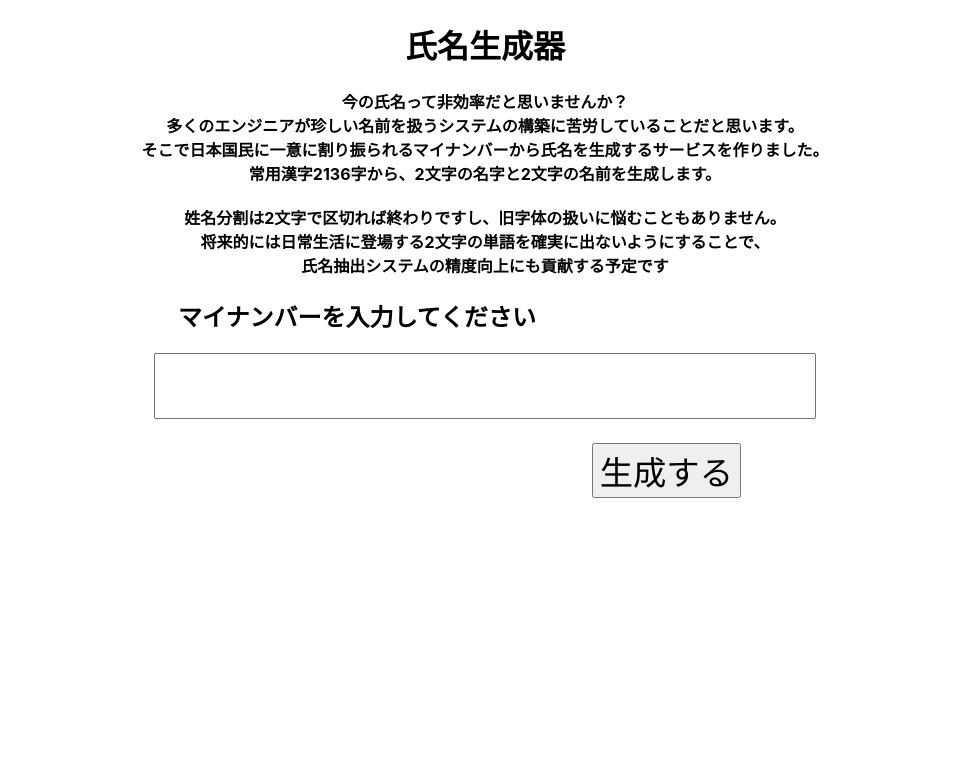
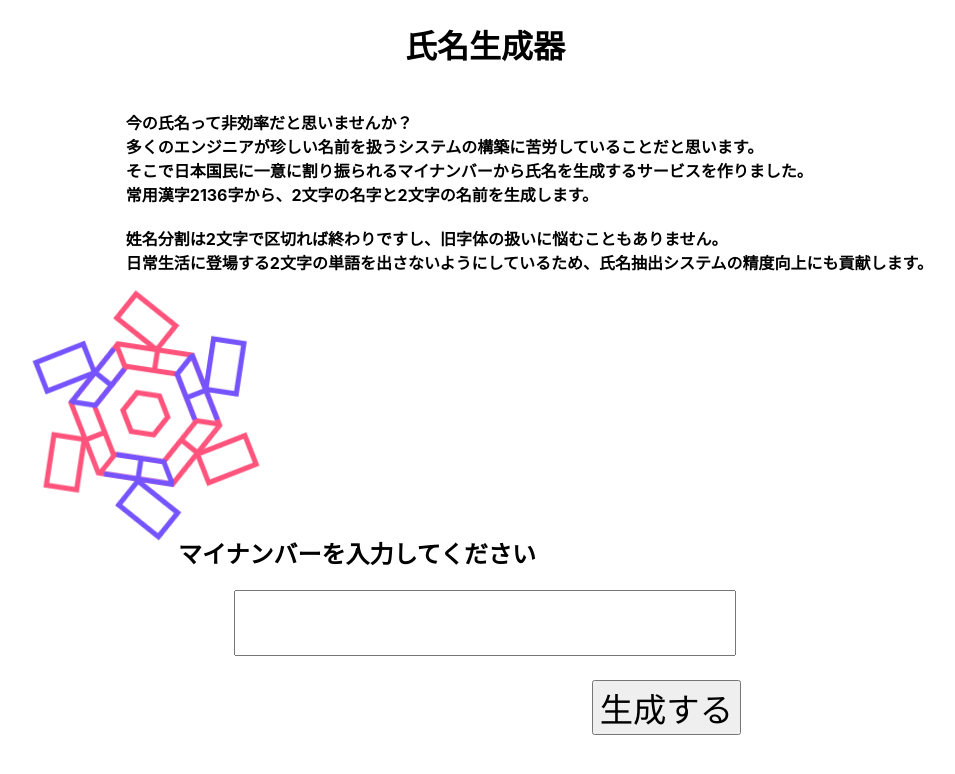
Before and after one commit to hukuda222/name_generator, a React (Create React App) app in the folder src/app/: page / in a window 1280 px wide. Shown: the top 774 px of the page, without its empty margins (155-1110 px from the left). Built offline with nearby package versions, Linux system fonts and the light colour scheme.

Commit message:
正規表現で弾くようにしたのと、デザイン変更

```diff
--- a/src/app/src/App.css
+++ b/src/app/src/App.css
@@ -3,13 +3,15 @@
 }
 
 .App-logo {
-  height: 40vmin;
+  height: 30vmin;
   pointer-events: none;
 }
 
 @media (prefers-reduced-motion: no-preference) {
   .App-logo {
     animation: App-logo-spin infinite 20s linear;
+    float: left;
+    margin-left: 14%;
   }
 }
 
@@ -49,10 +51,12 @@
 .Input {
   resize: none;
   font-size: 40pt;
+  clear: both;
 }
 
 p.left {
   margin-left: -20%;
+  clear: both;
 }
 
 .Button {
@@ -62,5 +66,15 @@ p.left {
 }
 
 p.output {
-  font-size: 35pt
+  font-size: 35pt;
 }
+p.error {
+  font-size: 10pt;
+  color:red;
+}
+
+.abst{
+  margin-right: 15%;
+  text-align: left;
+  float: right;
+}
--- a/src/app/src/App.js
+++ b/src/app/src/App.js
@@ -1,4 +1,4 @@
-import logo from './logo.svg';
+import logo from './logo2.svg';
 import './App.css';
 import React from 'react'
 import allchars from './chars.js';
@@ -8,25 +8,33 @@ class App extends React.Component {
     super(props);
     this.state = {
       value: '',
-      name: ''
+      name: '',
+      valid: false,
     };
     this.allchars = allchars.split("\n")
     this.handleChange = this.handleChange.bind(this);
     this.genName = this.genName.bind(this);
+    this.regex = /^[0-9]{12}$/g;
   }
 
   handleChange(event) {
     this.setState({ value: event.target.value });
   }
 
-
   genName() {
-    const index = Number(this.state.value);
-    const name1 = this.allchars[index % this.allchars.length];
-    const name2 = this.allchars[index * 2 % this.allchars.length];
-    const name3 = this.allchars[index * 3 % this.allchars.length];
-    const name4 = this.allchars[index * 4 % this.allchars.length];
-    this.setState({ name: "Your name is " + name1 + name2 + " " + name3 + name4 });
+    const found = this.state.value.match(this.regex);
+    if(found === null || found.length !== 1){
+      this.setState({ valid: false });
+      this.setState({ name: "12桁の半角数字を入力してください" });
+    }else{
+      const index = Number(this.state.value);
+      const name1 = this.allchars[index % this.allchars.length];
+      const name2 = this.allchars[index * 2 % this.allchars.length];
+      const name3 = this.allchars[index * 3 % this.allchars.length];
+      const name4 = this.allchars[index * 4 % this.allchars.length];
+      this.setState({ valid: true });
+      this.setState({ name: "あなたの名前は、 " + name1 + name2 + " " + name3 + name4 });
+    }
   }
 
   render() {
@@ -34,23 +42,23 @@ class App extends React.Component {
       <div className="App">
         <header className="Aipp-header">
           <h1>氏名生成器</h1>
-          <h4>今の氏名って非効率だと思いませんか？<br/>
+          <h4 className="abst">今の氏名って非効率だと思いませんか？<br/>
           多くのエンジニアが珍しい名前を扱うシステムの構築に苦労していることだと思います。<br/>
           そこで日本国民に一意に割り振られるマイナンバーから氏名を生成するサービスを作りました。<br/>
           常用漢字2136字から、2文字の名字と2文字の名前を生成します。<br/><br/>
           姓名分割は2文字で区切れば終わりですし、旧字体の扱いに悩むこともありません。<br/>
-          将来的には日常生活に登場する2文字の単語を確実に出ないようにすることで、<br/>
-          氏名抽出システムの精度向上にも貢献する予定です</h4>
+          日常生活に登場する2文字の単語を出さないようにしているため、氏名抽出システムの精度向上にも貢献します。</h4>
+          <img src={logo} className="App-logo" alt="logo" />
         </header>
         <div>
           <p className="left"><h2>マイナンバーを入力してください</h2></p>
-          <textarea value={this.state.value} onChange={this.handleChange} cols={20} rows={1} className="Input" />
+          <textarea value={this.state.value} onChange={this.handleChange} cols={15} rows={1} className="Input" />
         </div>
         <br />
         <button onClick={this.genName} className="Button">
           生成する
         </button>
-        <p className="output">
+        <p className={`${this.state.valid ? 'output' : 'error'}`}>
           <h1>{this.state.name}</h1>
         </p>
       </div>
```
Also changed, not shown: src/app/src/logo2.svg (added).
